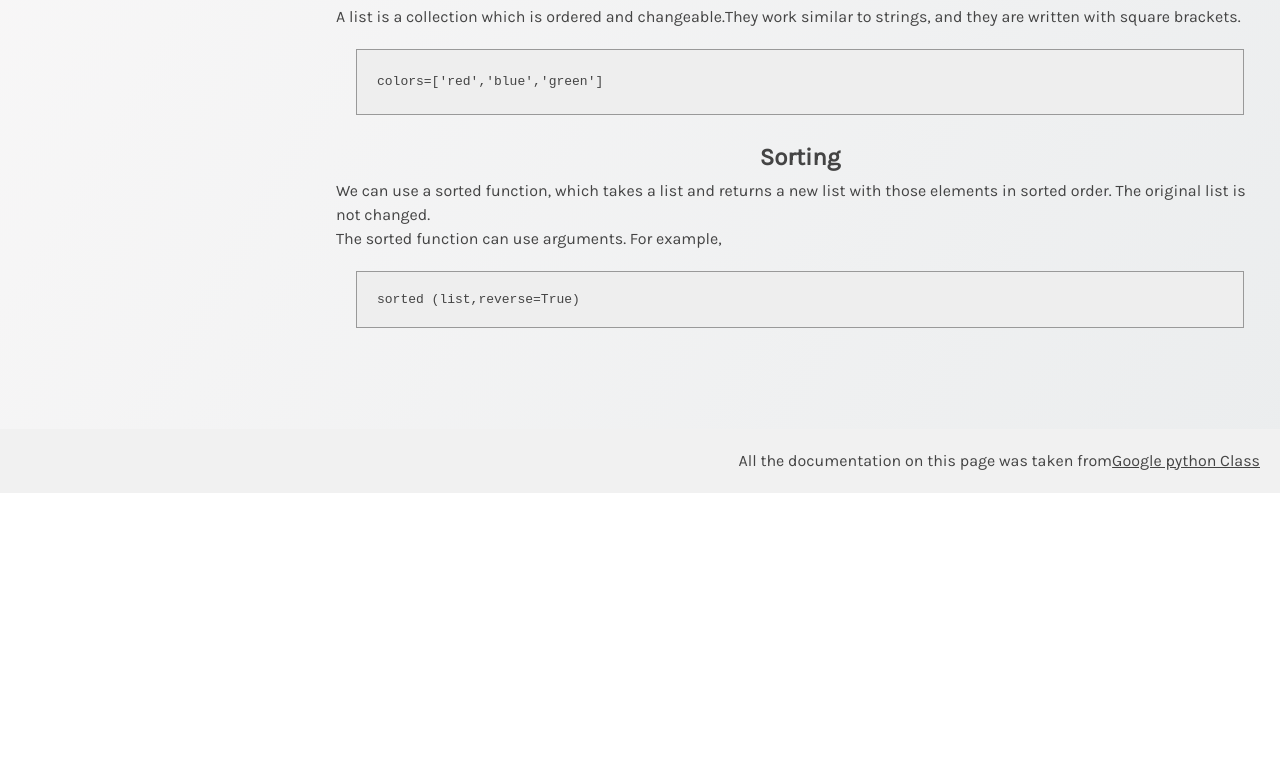
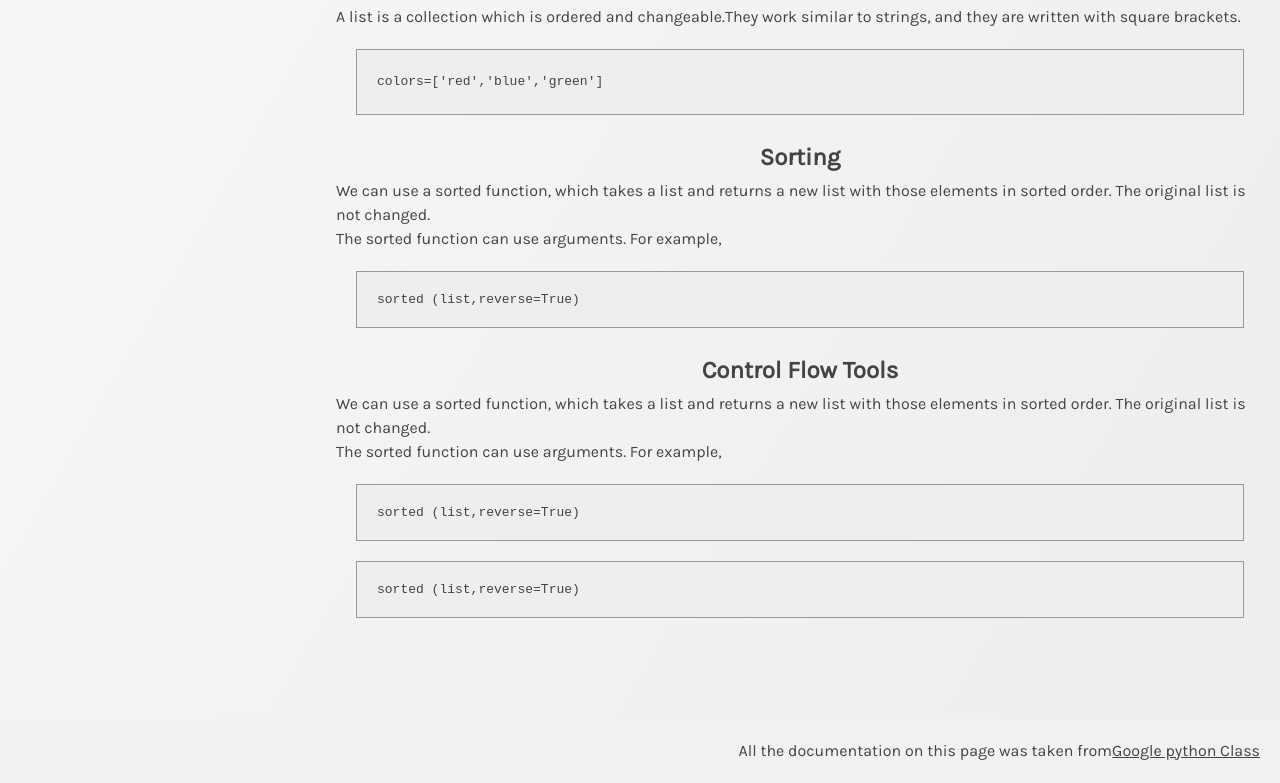
Before and after one commit to JaviRoser/FCCTechnicalDocumentationPage, a plain HTML site: page index.html in a window 1280 px wide. Shown: the part 1253-2036 px from the top of the page. Before the commit the page ends 1746 px from the top, so only its background shows below. Drawn offline with Linux system fonts and the light colour scheme; a script that the page names is missing.

Commit message:
Add content

```diff
--- a/index.html
+++ b/index.html
@@ -31,6 +31,7 @@ Updated on March 17 2019
             <li><a class="nav-link" href="#String">String</a></li>
             <li><a class="nav-link" href="#List">List</a></li>
             <li><a class="nav-link" href="#Sorting">Sorting</a></li>
+            <li><a class="nav-link" href="#control_flow_tools">Control Flow Tools</a></li>
         </ul>
     </nav>
     <main id="main-doc">
@@ -122,6 +123,18 @@ Updated on March 17 2019
             <code>sorted (list,reverse=True)
             </code>
         </section>
+        <section class="main-section" id="control_flow_tools">
+            <header>
+                <h2> Control Flow Tools</h2>
+            </header>
+            <p> We can use a sorted function, which takes a list and returns a new list with those elements in sorted order. The original list is not changed.
+            </p>
+            <p>The sorted function can use arguments. For example,</p>
+            <code>sorted (list,reverse=True)
+            </code>
+            <code>sorted (list,reverse=True)
+            </code>
+        </section>
     </main>
     <footer>
         <div class="footer">
```
